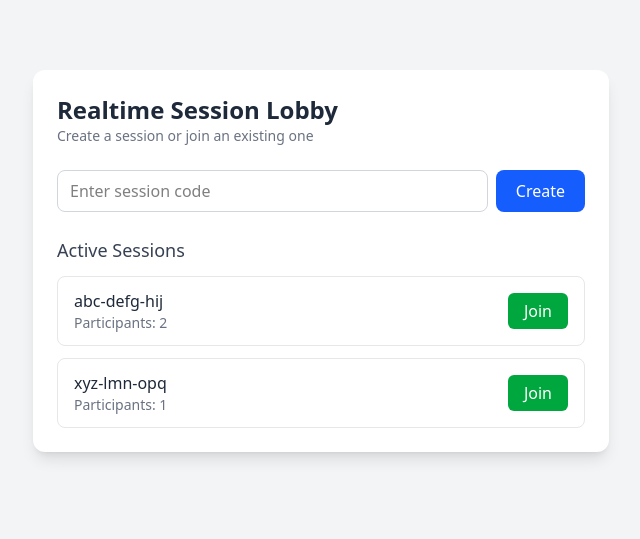
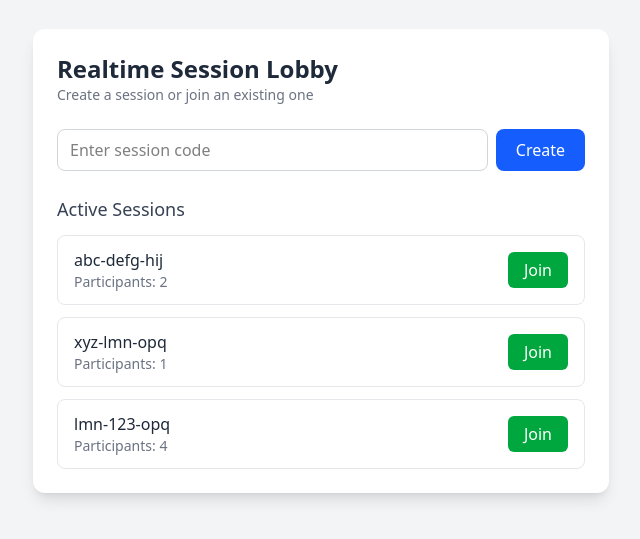
Before and after one commit to THARUNJP/hangout, a React (Vite) app: page / in a window 1280 px wide. Shown: the part 139-678 px from the top of the page, without its empty margins (319-959 px from the left). Built offline with nearby package versions, Linux system fonts and the light colour scheme.

Commit message:
added links

```diff
--- a/src/components/dashboard/index.tsx
+++ b/src/components/dashboard/index.tsx
@@ -1,8 +1,10 @@
+import { Link } from "react-router-dom";
+import { sessions } from "../../lib/constant";
+
 function Dashboard() {
   return (
     <div className="min-h-screen bg-gray-100 flex items-center justify-center">
       <div className="w-full max-w-xl bg-white rounded-xl shadow-lg p-6 space-y-6">
-
         {/* Header */}
         <div>
           <h1 className="text-2xl font-semibold text-gray-800">
@@ -27,46 +29,35 @@ function Dashboard() {
 
         {/* Sessions List */}
         <div className="space-y-3">
-          <h2 className="text-lg font-medium text-gray-700">
-            Active Sessions
-          </h2>
+          <h2 className="text-lg font-medium text-gray-700">Active Sessions</h2>
 
-          {/* Session Card */}
-          <div className="flex items-center justify-between border border-gray-200 rounded-lg px-4 py-3">
+          {sessions.length === 0 ? (
+            <p className="text-sm text-gray-500">No active sessions</p>
+          ) : (
+            sessions.map((session) => (
+              <Link
+                key={session.sessionCode}
+                className="flex items-center justify-between border border-gray-200 rounded-lg px-4 py-3"
+                to={`meet/${session.sessionCode}`}
+              >
                 <div>
                   <p className="font-medium text-gray-800">
-                abc-defg-hij
+                    {session.sessionCode}
                   </p>
                   <p className="text-sm text-gray-500">
-                Participants: 2
+                    Participants: {session.participants}
                   </p>
                 </div>
                 <button className="bg-green-600 text-white px-4 py-1.5 rounded-md hover:bg-green-700 transition">
                   Join
                 </button>
-          </div>
-
-          {/* Session Card */}
-          <div className="flex items-center justify-between border border-gray-200 rounded-lg px-4 py-3">
-            <div>
-              <p className="font-medium text-gray-800">
-                xyz-lmn-opq
-              </p>
-              <p className="text-sm text-gray-500">
-                Participants: 1
-              </p>
-            </div>
-            <button className="bg-green-600 text-white px-4 py-1.5 rounded-md hover:bg-green-700 transition">
-              Join
-            </button>
-          </div>
-
-          {/* Empty State (optional) */}
-          {/* <p className="text-sm text-gray-500">No active sessions</p> */}
+              </Link>
+            ))
+          )}
         </div>
       </div>
     </div>
   );
 }
 
-export default Dashboard
+export default Dashboard;
--- /dev/null
+++ b/src/lib/constant.ts
@@ -0,0 +1,14 @@
+export const sessions = [
+  {
+    sessionCode: "abc-defg-hij",
+    participants: 2,
+  },
+  {
+    sessionCode: "xyz-lmn-opq",
+    participants: 1,
+  },
+  {
+    sessionCode: "lmn-123-opq",
+    participants: 4,
+  },
+];
```
Lines whose indentation alone changed are shown as unchanged.
